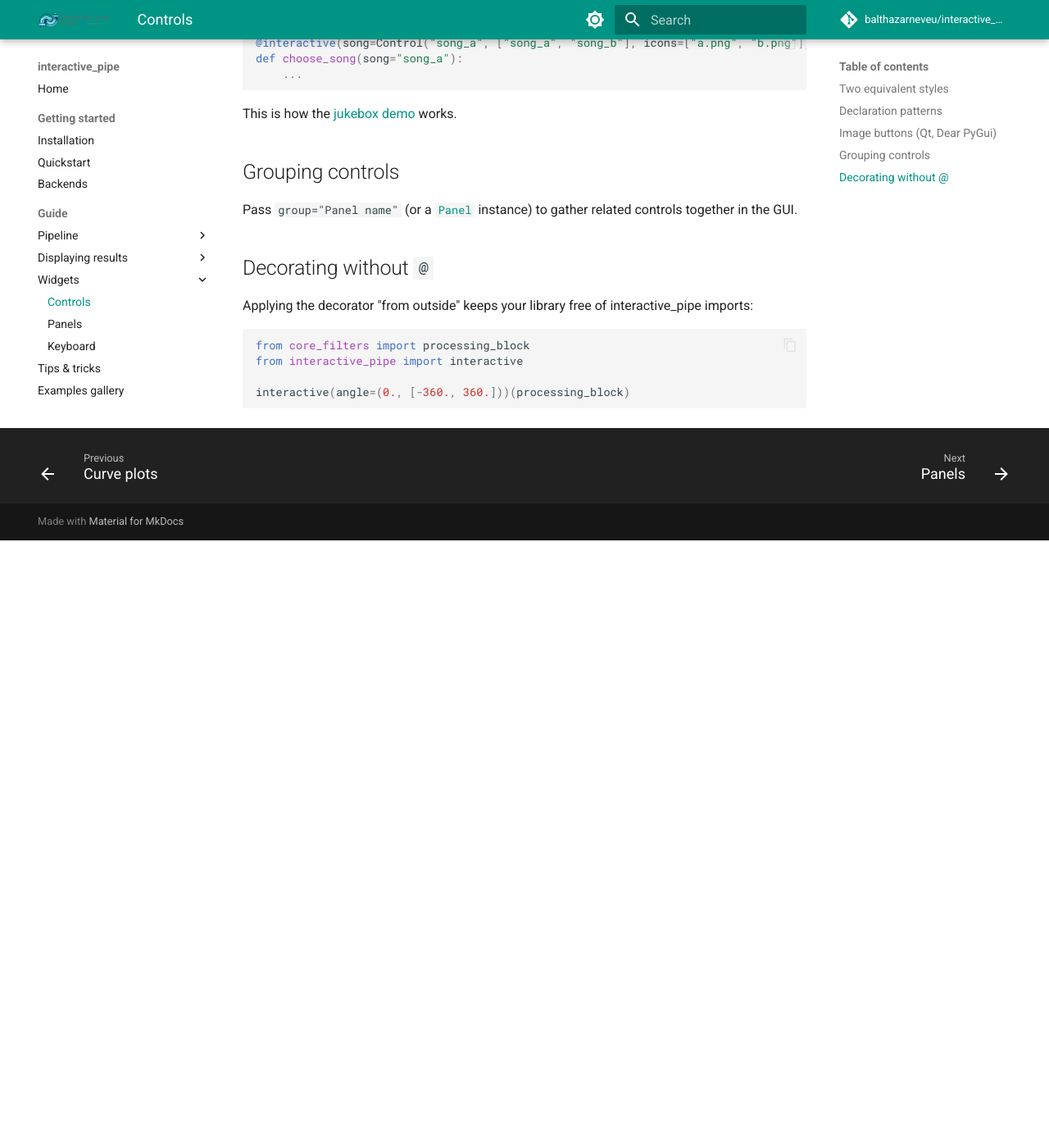
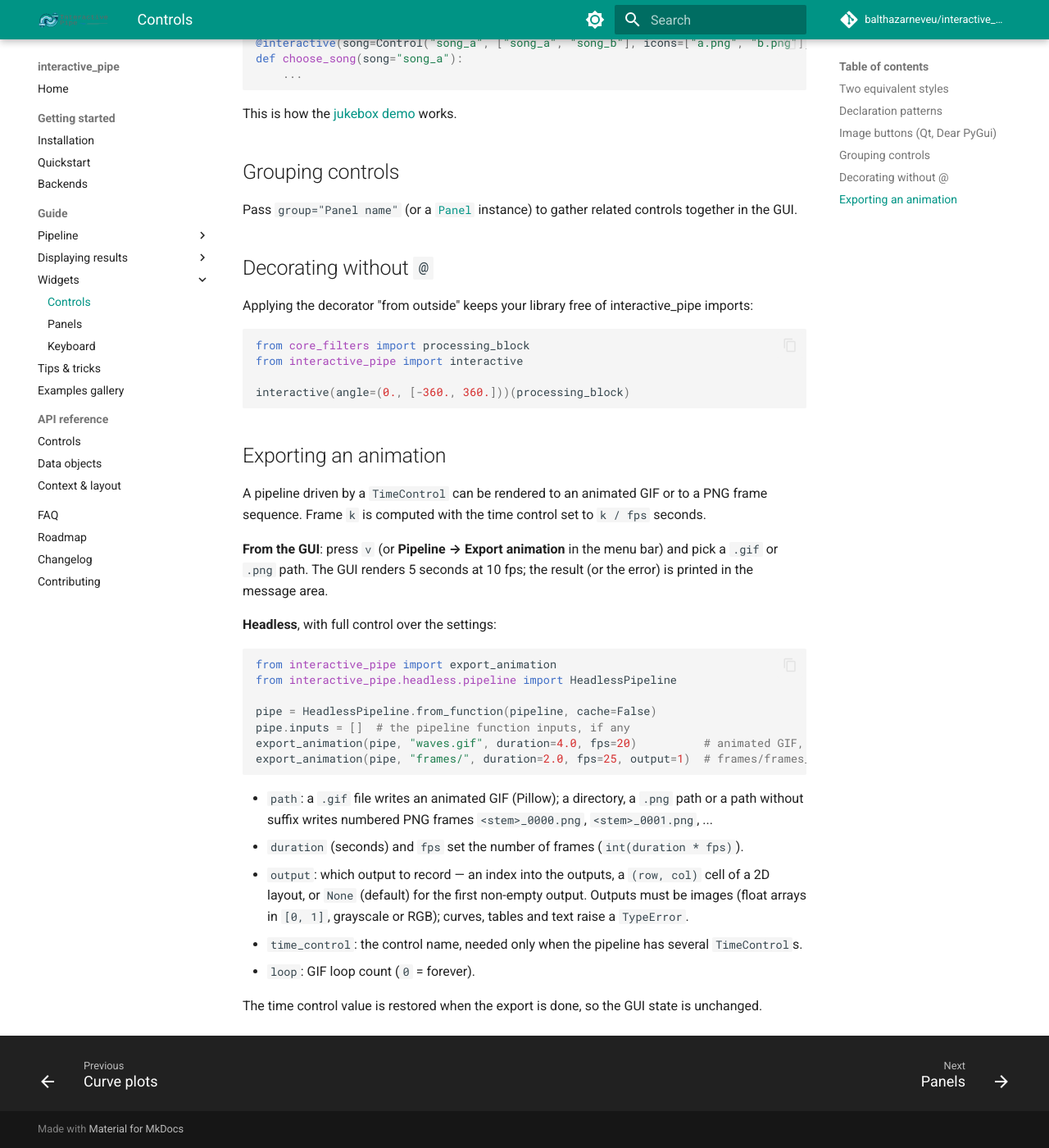
Before and after one commit to balthazarneveu/interactive_pipe, an MkDocs documentation site: the page built from docs/guide/controls.md, in a window 1280 px wide and 1400 px high, scrolled down 1783 px. Shown: the whole window at 82% size. Built offline with MkDocs 1.6.1 and Material for MkDocs 9.7.7, drawn with Linux system fonts in a browser that asks for light colours; comment, search, counter and statistics services are not loaded; before the commit the page ends 2442 px from its top, so only the background shows below that.

Commit message:
Docs: exporting a TimeControl animation (v key and headless API)

````diff
--- a/docs/guide/controls.md
+++ b/docs/guide/controls.md
@@ -79,3 +79,34 @@
 
 interactive(angle=(0., [-360., 360.]))(processing_block)
 ```
+
+## Exporting an animation
+
+A pipeline driven by a `TimeControl` can be rendered to an animated GIF or to a PNG frame sequence.
+Frame `k` is computed with the time control set to `k / fps` seconds.
+
+**From the GUI**: press `v` (or **Pipeline → Export animation** in the menu bar) and pick a `.gif` or `.png` path.
+The GUI renders 5 seconds at 10 fps; the result (or the error) is printed in the message area.
+
+**Headless**, with full control over the settings:
+
+```python
+from interactive_pipe import export_animation
+from interactive_pipe.headless.pipeline import HeadlessPipeline
+
+pipe = HeadlessPipeline.from_function(pipeline, cache=False)
+pipe.inputs = []  # the pipeline function inputs, if any
+export_animation(pipe, "waves.gif", duration=4.0, fps=20)          # animated GIF, loops forever
+export_animation(pipe, "frames/", duration=2.0, fps=25, output=1)  # frames/frames_0000.png, ...
+```
+
+- `path`: a `.gif` file writes an animated GIF (Pillow); a directory, a `.png` path or a path without suffix
+  writes numbered PNG frames `<stem>_0000.png`, `<stem>_0001.png`, ...
+- `duration` (seconds) and `fps` set the number of frames (`int(duration * fps)`).
+- `output`: which output to record — an index into the outputs, a `(row, col)` cell of a 2D layout,
+  or `None` (default) for the first non-empty output. Outputs must be images (float arrays in `[0, 1]`,
+  grayscale or RGB); curves, tables and text raise a `TypeError`.
+- `time_control`: the control name, needed only when the pipeline has several `TimeControl`s.
+- `loop`: GIF loop count (`0` = forever).
+
+The time control value is restored when the export is done, so the GUI state is unchanged.
````
